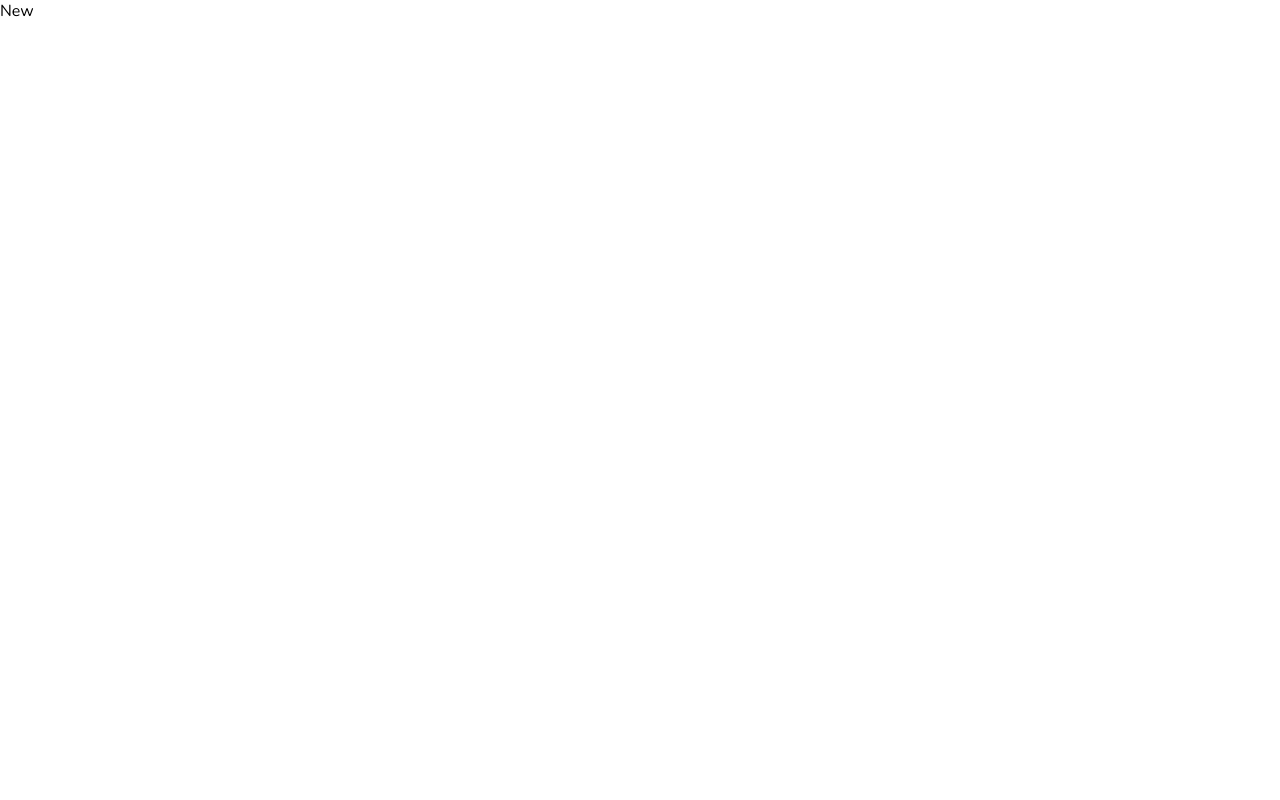
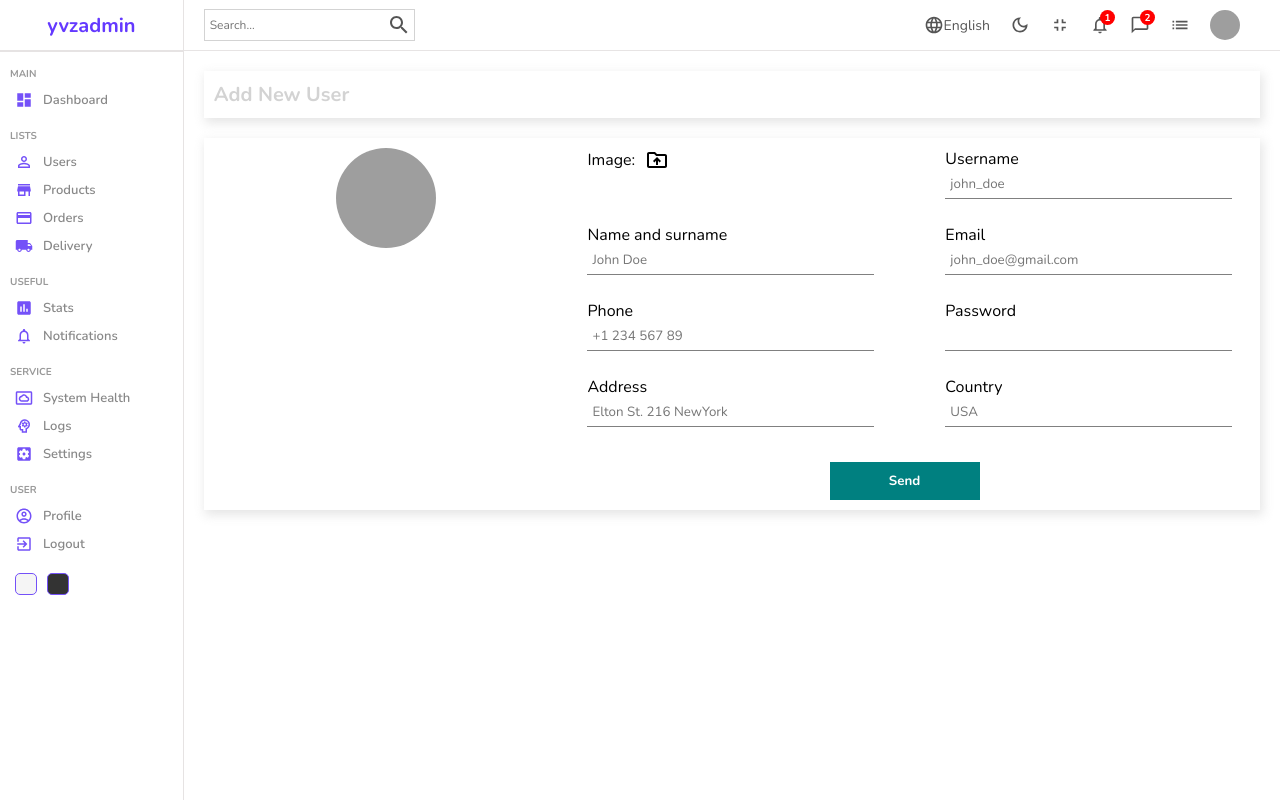
Before and after one commit to YavuzGurdal/React_Admin_Panel, a React (Create React App) app: page /users/new in a window 1280 px wide. Built offline with nearby package versions, Linux system fonts and the light colour scheme; grey boxes are pictures that could not be loaded.

Commit message:
user and product new

```diff
--- a/src/App.js
+++ b/src/App.js
@@ -4,6 +4,7 @@
 import List from "./pages/list/List";
 import Single from "./pages/single/Single";
 import New from "./pages/new/New";
+import { productInputs, userInputs } from "./formSource";
 
 
 function App() {
@@ -17,12 +18,12 @@
             <Route path="users" >
               <Route index element={<List />} />
               <Route path=":userId" element={<Single />} />
-              <Route path="new" element={<New />} />
+              <Route path="new" element={<New inputs={userInputs} title='Add New User' />} />
             </Route>
             <Route path="products" >
               <Route index element={<List />} />
               <Route path=":productId" element={<Single />} />
-              <Route path="new" element={<New />} />
+              <Route path="new" element={<New inputs={productInputs} title='Add New Product' />} />
             </Route>
           </Route>
         </Routes>
--- /dev/null
+++ b/src/formSource.js
@@ -0,0 +1,76 @@
+export const userInputs = [
+    {
+        id: 1,
+        label: "Username",
+        type: "text",
+        placeholder: "john_doe",
+    },
+    {
+        id: 2,
+        label: "Name and surname",
+        type: "text",
+        placeholder: "John Doe",
+    },
+    {
+        id: 3,
+        label: "Email",
+        type: "mail",
+        placeholder: "john_doe@gmail.com",
+    },
+    {
+        id: 4,
+        label: "Phone",
+        type: "text",
+        placeholder: "+1 234 567 89",
+    },
+    {
+        id: 5,
+        label: "Password",
+        type: "password",
+    },
+    {
+        id: 6,
+        label: "Address",
+        type: "text",
+        placeholder: "Elton St. 216 NewYork",
+    },
+    {
+        id: 7,
+        label: "Country",
+        type: "text",
+        placeholder: "USA",
+    },
+];
+
+export const productInputs = [
+    {
+        id: 1,
+        label: "Title",
+        type: "text",
+        placeholder: "Apple Macbook Pro",
+    },
+    {
+        id: 2,
+        label: "Description",
+        type: "text",
+        placeholder: "Description",
+    },
+    {
+        id: 3,
+        label: "Category",
+        type: "text",
+        placeholder: "Computers",
+    },
+    {
+        id: 4,
+        label: "Price",
+        type: "text",
+        placeholder: "100",
+    },
+    {
+        id: 5,
+        label: "Stock",
+        type: "text",
+        placeholder: "in stock",
+    },
+];
--- a/src/pages/new/New.jsx
+++ b/src/pages/new/New.jsx
@@ -1,8 +1,83 @@
 import './new.scss'
+import Sidebar from '../../components/sidebar/Sidebar'
+import Navbar from '../../components/navbar/Navbar'
+import DriveFolderUploadOutlinedIcon from "@mui/icons-material/DriveFolderUploadOutlined";
+import { useState } from 'react';
 
-const New = () => {
+const New = ({ inputs, title }) => {
+    const [file, setFile] = useState("");
+
     return (
-        <div>New</div>
+        <div className='new'>
+            <Sidebar />
+            <div className="newContainer">
+                <Navbar />
+                <div className="top">
+                    <h1>{title}</h1>
+                </div>
+                <div className="bottom">
+                    <div className="left">
+                        <img
+                            src={
+                                file
+                                    ? URL.createObjectURL(file)
+                                    : "https://icon-library.com/images/no-image-icon/no-image-icon-0.jpg"
+                            }
+                            alt=""
+                        />
+                    </div>
+                    <div className="right">
+                        <form>
+                            <div className="formInput">
+                                <label htmlFor="file">
+                                    Image: <DriveFolderUploadOutlinedIcon className="icon" />
+                                </label>
+                                <input
+                                    type="file"
+                                    id="file"
+                                    onChange={(e) => setFile(e.target.files[0])}
+                                    style={{ display: "none" }}
+                                />
+                            </div>
+                            {
+                                inputs.map((input) => (
+                                    <div className="formInput" key={input.id}>
+                                        <label>{input.label}</label>
+                                        <input type={input.type} placeholder={input.placeholder} />
+                                    </div>
+                                ))
+                            }
+
+                            {/* <div className="formInput">
+                                <label>Name and surname</label>
+                                <input type="text" placeholder='John Doe' />
+                            </div>
+                            <div className="formInput">
+                                <label>Email</label>
+                                <input type="email" placeholder='johndoe@gmail.com' />
+                            </div>
+                            <div className="formInput">
+                                <label>Phone</label>
+                                <input type="text" placeholder='+1 234 567 23' />
+                            </div>
+                            <div className="formInput">
+                                <label>Password</label>
+                                <input type="password" />
+                            </div>
+                            <div className="formInput">
+                                <label>Address</label>
+                                <input type="text" placeholder='Elton St. 123 New York' />
+                            </div>
+                            <div className="formInput">
+                                <label>Country</label>
+                                <input type="text" placeholder='USA' />
+                            </div> */}
+                            <button>Send</button>
+                        </form>
+                    </div>
+                </div>
+            </div>
+        </div>
     )
 }
 
--- a/src/pages/new/new.scss
+++ b/src/pages/new/new.scss
@@ -0,0 +1,77 @@
+.new {
+  width: 100%;
+  display: flex;
+
+  .newContainer {
+    flex: 6;
+
+    .top,
+    .bottom {
+      -webkit-box-shadow: 2px 4px 10px 1px rgba(0, 0, 0, 0.47);
+      box-shadow: 2px 4px 10px 1px rgba(201, 201, 201, 0.47);
+      padding: 10px;
+      margin: 20px;
+      display: flex;
+
+      h1 {
+        color: lightgray;
+        font-size: 20px;
+      }
+
+      .left {
+        flex: 1;
+        text-align: center;
+
+        img {
+          width: 100px;
+          height: 100px;
+          border-radius: 50%;
+          object-fit: cover;
+        }
+      }
+
+      .right {
+        flex: 2;
+
+        form {
+          display: flex;
+          flex-wrap: wrap;
+          gap: 25px;
+          justify-content: space-around;
+
+          .formInput {
+            width: 40%;
+
+            label {
+              display: flex;
+              align-items: center;
+              gap: 10px;
+
+              .icon {
+                cursor: pointer;
+              }
+            }
+
+            input {
+              width: 100%;
+              padding: 5px;
+              border: none;
+              border-bottom: 1px solid gray;
+            }
+          }
+
+          button {
+            width: 150px;
+            padding: 10px;
+            border: none;
+            background-color: teal;
+            color: white;
+            font-weight: bold;
+            cursor: pointer;
+            margin-top: 10px;
+          }
+        }
+      }
+    }
+  }
+}
```
